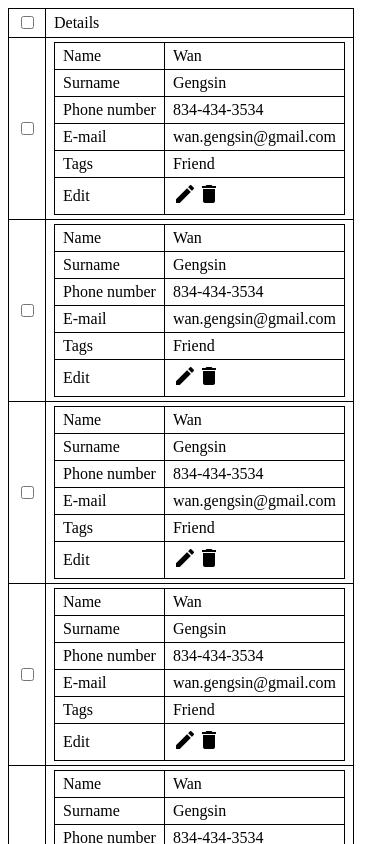
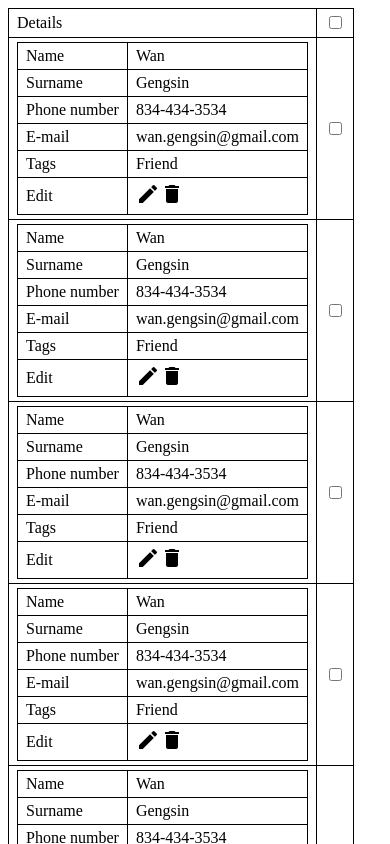
Before and after one commit to lebbe/pocota, a React (Vite) app: page / in a window 390 px wide. Shown: the top 844 px of the page. Built offline with nearby package versions, Linux system fonts and the light colour scheme.

Commit message:
Rename mobile prop to rotate.

```diff
--- a/src/App.tsx
+++ b/src/App.tsx
@@ -4,7 +4,7 @@ import { Table, Tbody, Td, Th, Thead, Tr } from './PTable'
 
 function ExampleTable(props: { mobile: boolean }) {
   return (
-    <Table mobile={props.mobile}>
+    <Table rotate={props.mobile}>
       <caption>Table caption</caption>
       <Thead>
         <Tr>
@@ -38,10 +38,10 @@ function ExampleTable(props: { mobile: boolean }) {
 function ContactsTable({ mobile }: { mobile: boolean }) {
   const [selected, setSelected] = useState([!1, !1, !1, !1, !1, !1])
   return (
-    <Table mobile={mobile}>
+    <Table rotate={mobile}>
       <Thead>
         <Tr>
-          <Th front>
+          <Th back>
             <input
               type="checkbox"
               checked={!selected.some((a) => !a)}
@@ -99,7 +99,7 @@ function App() {
       <ContactsTable mobile={true}></ContactsTable>
       <p />
       {
-        //<ContactsTable mobile={false}></ContactsTable>
+        //
       }
     </div>
   )
--- a/src/PTable.tsx
+++ b/src/PTable.tsx
@@ -43,12 +43,12 @@ export type PTableJanitor = {
 }
 
 type TableContextType = {
-  mobile: boolean
+  rotate: boolean
   janitor: React.MutableRefObject<PTableJanitor>
 }
 
 const TableContext = React.createContext<TableContextType>({
-  mobile: false,
+  rotate: false,
   // @ts-expect-error cannot initialize with useRef outside of hooks/component
   janitor: undefined,
 })
@@ -61,11 +61,11 @@ const HeaderContext = React.createContext<HeaderContextType>({
   insideHeader: false,
 })
 
-export function Table({ mobile, ...props }: TableProps & { mobile: boolean }) {
+export function Table({ rotate, ...props }: TableProps & { rotate: boolean }) {
   return (
     <TableContext.Provider
       value={{
-        mobile,
+        rotate,
 
         janitor: useRef<PTableJanitor>({
           currentIndex: 0,
@@ -89,7 +89,7 @@ export function Thead(props: TheadProps) {
 
   janitor.headers = []
   useLayoutEffect(function () {
-    if (!context.mobile) return
+    if (!context.rotate) return
 
     setHeaders(janitor.headers)
     for (let i = 0; i < janitor.headers.length; i++) {
@@ -103,7 +103,7 @@ export function Thead(props: TheadProps) {
     }
   }, [])
 
-  if (context.mobile) {
+  if (context.rotate) {
     const frontHead = headers.find((a) => a.frontPromoted)
     return (
       <>
@@ -138,7 +138,7 @@ export function Tr(props: TrProps) {
   const [back, setBack] = useState<ReactNode[]>([])
 
   useLayoutEffect(function () {
-    if (!context.mobile) return
+    if (!context.rotate) return
 
     const janitor = context.janitor.current
     if (janitor.addFrontCellSubscriber) {
@@ -168,7 +168,7 @@ export function Tr(props: TrProps) {
     janitor.addBackCellSubscribers = []
   }, [])
 
-  if (context.mobile) {
+  if (context.rotate) {
     if (inHead) {
       // Not actually rendering anything, just gathering intel on heads
       return <>{props.children}</>
@@ -199,7 +199,7 @@ export function Th({
   const janitor = context.janitor.current
   const addSubscriber = useSubscribeForRender(rest.children)
   useLayoutEffect(function () {
-    if (!context.mobile) return
+    if (!context.rotate) return
     janitor.headers.push({
       content: rest.children,
       frontPromoted: front,
@@ -208,7 +208,7 @@ export function Th({
     })
   }, [])
 
-  if (context.mobile) {
+  if (context.rotate) {
     return null
   }
 
@@ -223,7 +223,7 @@ export function Td(props: TdProps) {
   const addSubscriber = useSubscribeForRender(props.children)
 
   useLayoutEffect(function () {
-    if (!context.mobile) return
+    if (!context.rotate) return
     const janitor = context.janitor.current
     const header = janitor.headers[janitor.currentIndex++]
     setHeaderElement(header.content)
@@ -252,7 +252,7 @@ export function Td(props: TdProps) {
     }
   }, [])
 
-  if (context.mobile) {
+  if (context.rotate) {
     if (promoted) {
       return null
     }
```
